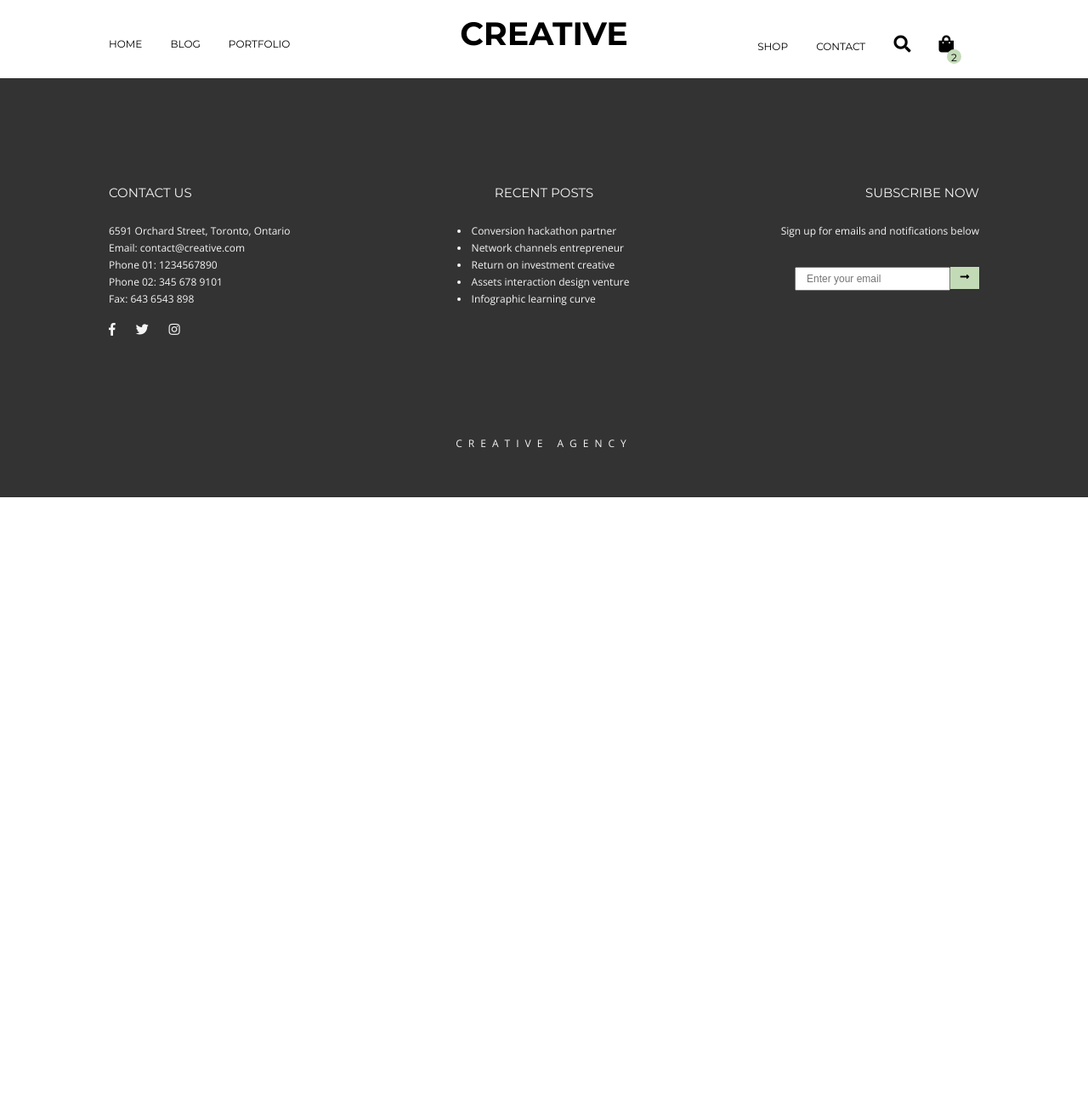
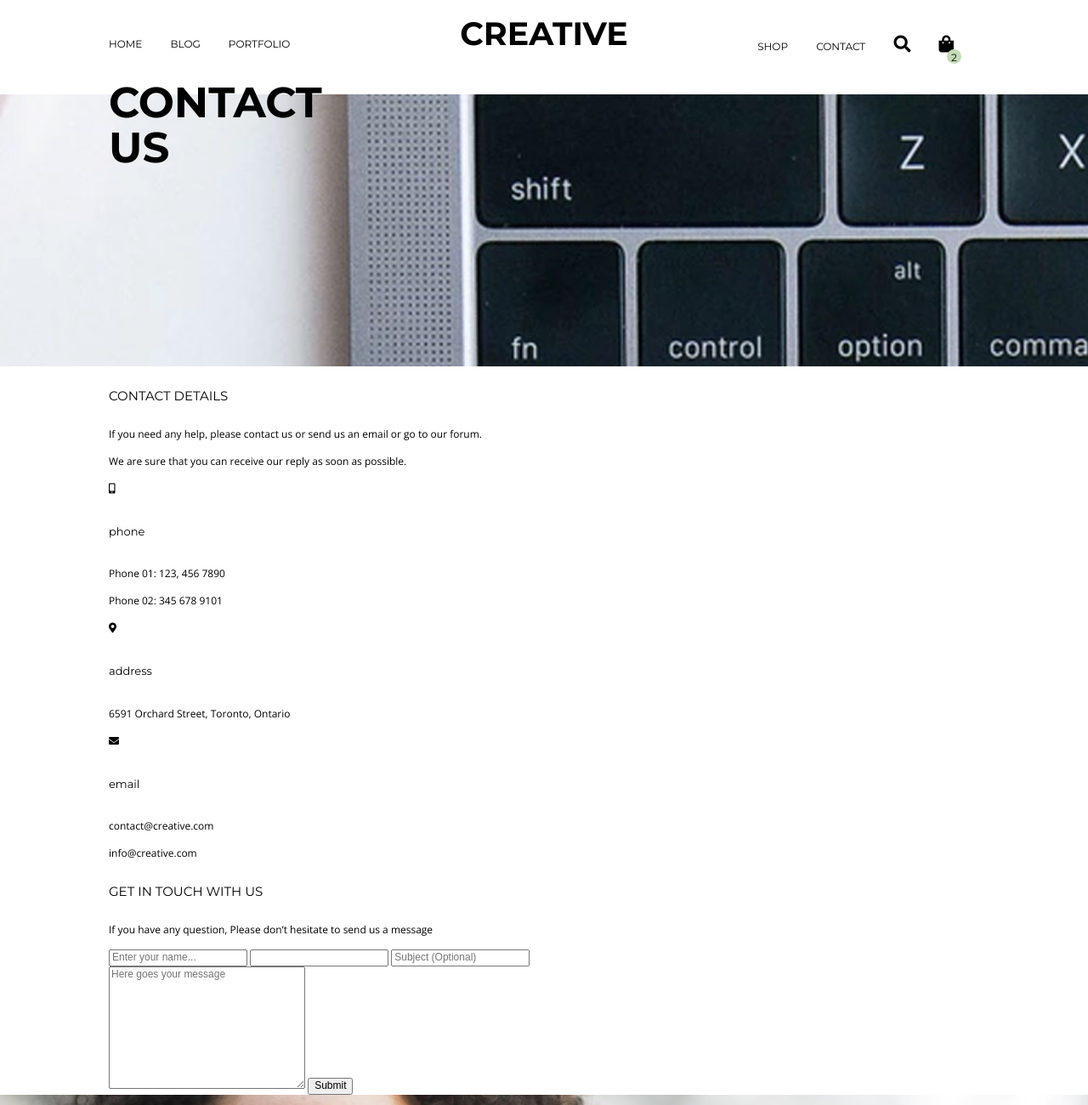
Before and after one commit to cchiu01/cynthiaChiuProjectOne, a plain HTML site: page creative/creative/contact.html in a window 1280 px wide. Shown: the top 1300 px of the page at 85% size. Before the commit the page ends 800 px from the top, so only its background shows below. Drawn offline with nearby package versions, Linux system fonts and the light colour scheme.

Commit message:
add new styles and markup for contact page

```diff
--- a/creative/creative/contact.html
+++ b/creative/creative/contact.html
@@ -53,6 +53,66 @@
             </ul>
         </nav>
     </header>
+
+    <div class="background thin">
+        <div class="wrapper">
+            <div class="heading">
+                <h1>contact</h1>
+                <h1>us</h1>
+            </div>
+
+        </div>
+    </div>
+
+    <main class="contactUs">
+        <div class="wrapper">
+            <div class="contactInfo">
+                <div class="description container">
+                    <h5>contact details</h5>
+                    <p>If you need any help, please contact us or send us an email or go to our forum.</p>
+                    <p>We are sure that you can receive our reply as soon as possible.</p>
+                </div>
+                <div class="contactMethod container">
+                    <div class="method1">
+                        <i class="fas fa-mobile-alt"></i>
+                        <h6>phone</h6>
+                        <p>Phone 01: 123, 456 7890</p>
+                        <p>Phone 02: 345 678 9101</p>
+                    </div>
+                    <div class="method2">
+                        <i class="fas fa-map-marker-alt"></i>
+                        <h6>address</h6>
+                        <p>6591 Orchard Street, Toronto, Ontario</p>
+                    </div>
+                    <div class="method3">
+                        <i class="fas fa-envelope"></i>
+                        <h6>email</h6>
+                        <p>contact@creative.com</p>
+                        <p>info@creative.com</p>
+                    </div>
+                </div>
+            </div>
+            <div class="contactForm">
+                <div class="description container">
+                    <h5>get in touch with us</h5>
+                    <p>If you have any question, Please don’t hesitate to send us a message</p>
+                </div>
+                <form action="POST" class="message">
+                    <div class="container form">
+                        <input type="text" class="name" name="name" placeholder="Enter your name...">
+                        <input type="email" class="email" name="email">
+                        <input type="text" class="subject" name="subject" placeholder="Subject (Optional)">
+                    </div>
+                    <textarea name="message" placeholder="Here goes your message" cols="30" rows="10"></textarea>
+                    <input type="submit" class="send" name="send">
+                </form>
+            </div>
+        </div>
+
+    </main>
+    <div class="background full"></div>
+
+
     <footer>
         <div class="wrapper clearfix">
             <div class="contact">
--- a/creative/creative/styles/style.css
+++ b/creative/creative/styles/style.css
@@ -28,7 +28,7 @@ h1, h2, h3, h4, h5, h6 {
 }
 
 h1 {
-    font-size: 6.0rem;
+    font-size: 5.0rem;
     font-weight: 700;
 }
 
@@ -55,9 +55,14 @@ h6 {
     text-transform: lowercase;
 }
 
+img {
+    display: block;
+}
 
 /* General CSS ends */
 
+
+/* home page begins */
 /* Header begins */
 
 #home {
@@ -256,7 +261,7 @@ i.fa-shopping-bag {
 }
 
 /* features section */
-main {
+.features {
     background-image: url(../assets/home-4.jpeg);
     background-position: center;
     background-repeat: no-repeat;
@@ -266,11 +271,11 @@ main {
     display: table;
 }
 
-main .container {
+.features .container {
     margin: 60px 0;
 }
 
-main .contentContainer {
+.features .contentContainer {
     float: right;
     width: calc(50% - 80px);
     margin-right: 80px;
@@ -470,7 +475,7 @@ footer .subscribe {
     width: calc(40%);
 }
 
-.contact li {
+footer .contact li {
     list-style: none;
 }
 
@@ -529,3 +534,34 @@ footer .creative {
     letter-spacing: 7px;
 
 }
+/* home page ends */
+
+/* contact page begins */
+/* contact us begins */
+
+.background {
+    background-size: cover;
+    background-repeat: no-repeat;
+    background-position: center;
+}
+.background.thin {
+    background-image:url(../assets/contact-1.jpeg);
+    height:40vh;
+}
+
+.background.thin .wrapper{
+    display: relative;
+}
+
+.background.thin .heading {
+    display: absolute;
+}
+
+.background.full {
+    background-image:url(../assets/contact-2.jpeg);
+    height:80vh;
+}
+
+
+
+/* contact page ends */
```
